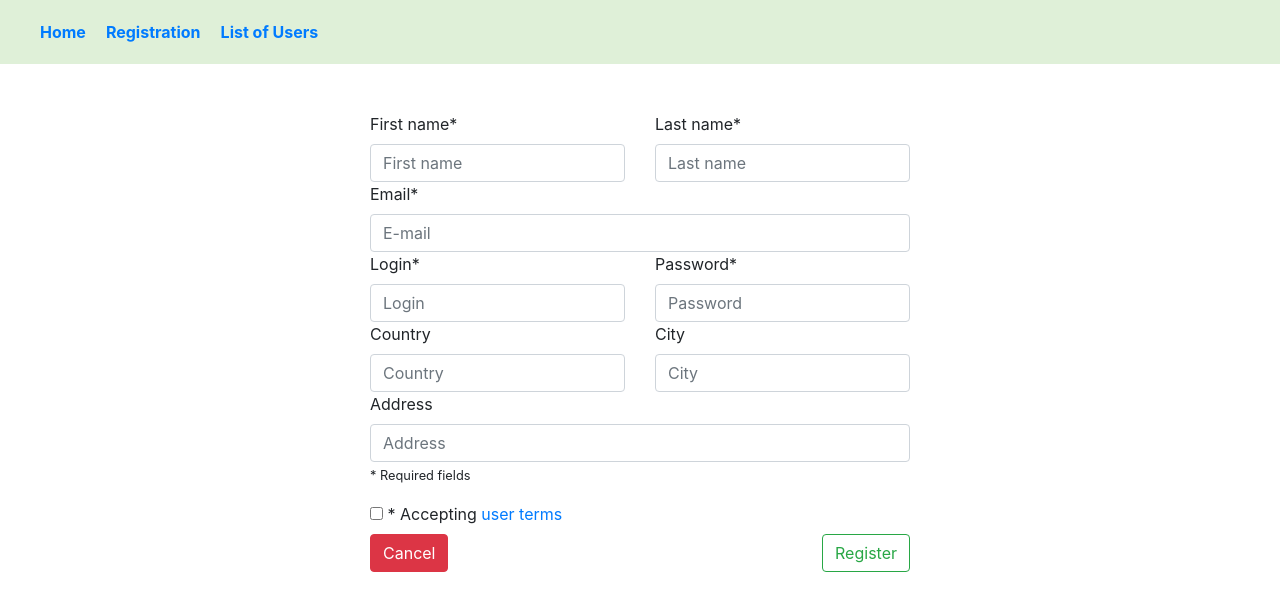
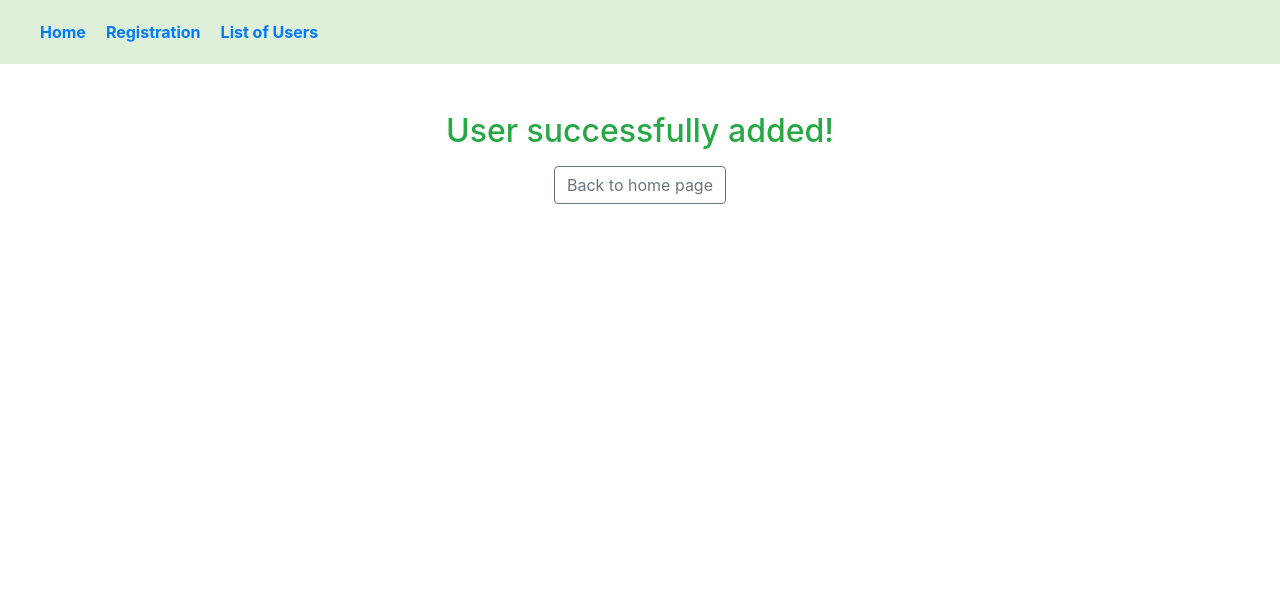
Before and after one commit to rokima/adportal-fe, an Angular app: page /registration in a window 1280 px wide. Shown: the top 610 px of the page. Built offline with nearby package versions, Linux system fonts and the light colour scheme.

Commit message:
add back to home page button

```diff
--- a/src/app/components/user-registration/user-registration.component.html
+++ b/src/app/components/user-registration/user-registration.component.html
@@ -77,5 +77,11 @@
 </div>
 
 <ng-template #success>
-  <h2 class="text-success">User successfully added!</h2>
+  <div class="text-center">
+    <h2 class="text-success">User successfully added!</h2>
+    <button
+      [routerLink]="'/home'"
+      class="btn btn-outline-secondary mt-2">Back to home page
+    </button>
+  </div>
 </ng-template>
--- a/src/app/components/user-registration/user-registration.component.ts
+++ b/src/app/components/user-registration/user-registration.component.ts
@@ -8,7 +8,7 @@ import { User } from '../../models/user';
 })
 export class UserRegistrationComponent {
   user = new User();
-  isUserAdded = false;
+  isUserAdded = true;
 
   constructor(private userService: UserService) {
   }
```
